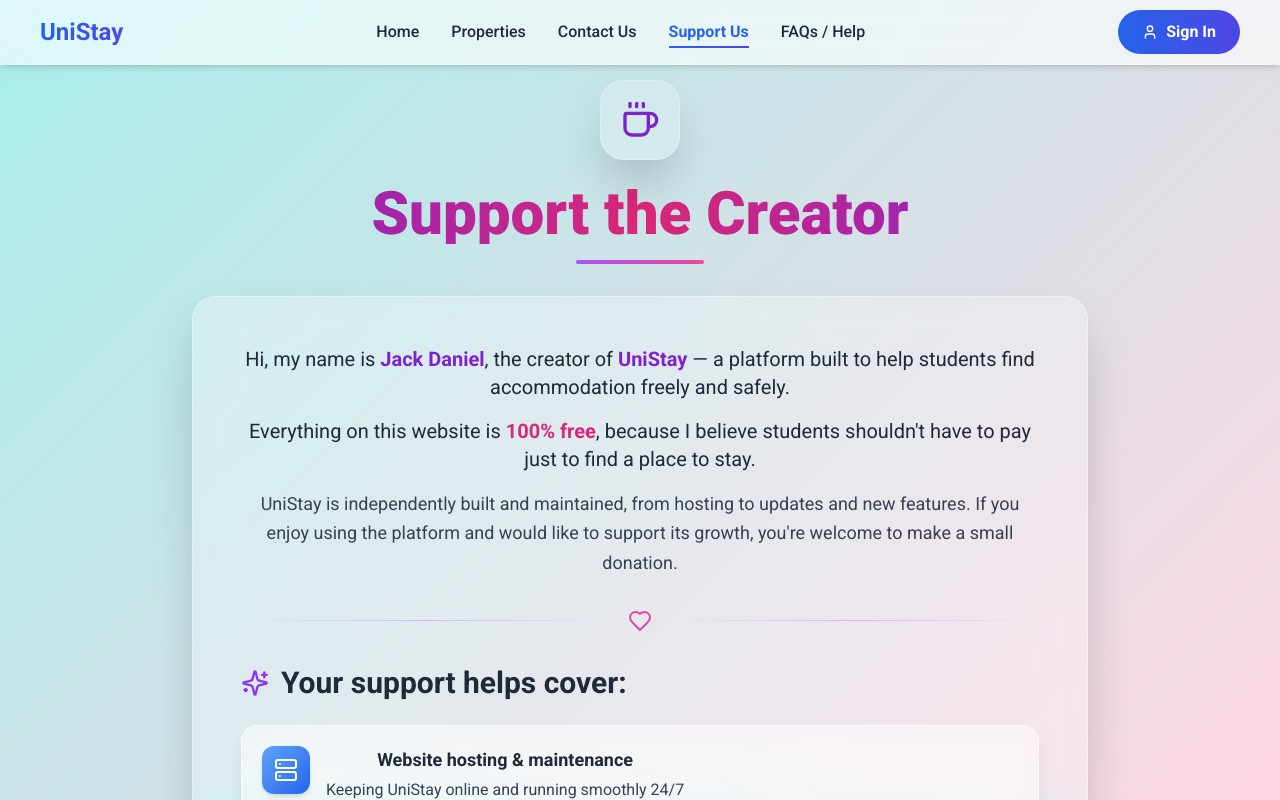
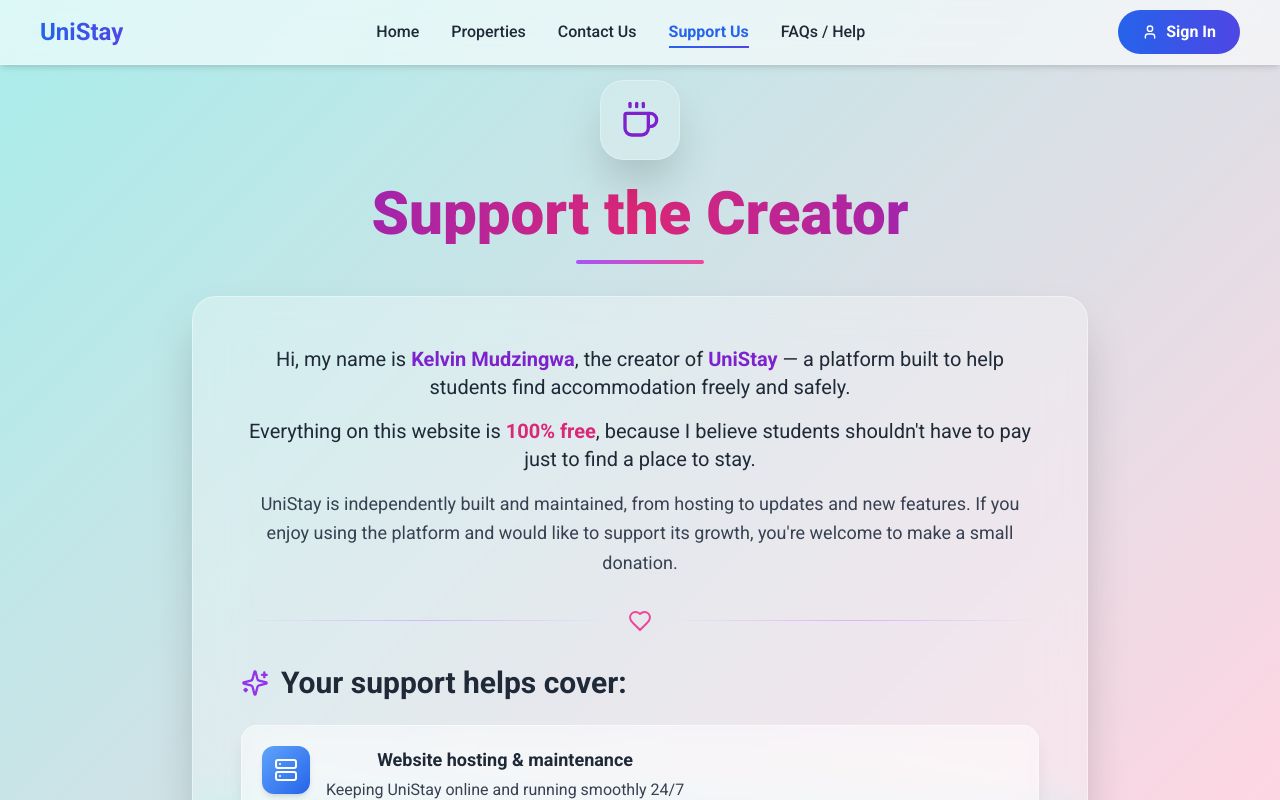
Before and after one commit to kelvin-2/uin-Stay, a React (Vite) app: page /Support in a window 1280 px wide. Shown: the top 800 px of the page. Built offline with nearby package versions, Linux system fonts and the light colour scheme.

Commit message:
Update CreatorSupportMessge.jsx
changed names

```diff
--- a/src/pages/CreatorSupportMessge.jsx
+++ b/src/pages/CreatorSupportMessge.jsx
@@ -24,7 +24,7 @@ const CreatorSupportMessage = () => {
             {/* Introduction */}
             <div className="mb-8">
               <p className="text-gray-800 text-lg md:text-xl leading-relaxed mb-4">
-                Hi, my name is <span className="font-bold text-purple-700">Jack Daniel</span>, the creator of <span className="font-bold text-purple-700">UniStay</span> — a platform built to help students find accommodation freely and safely.
+                Hi, my name is <span className="font-bold text-purple-700">Kelvin Mudzingwa</span>, the creator of <span className="font-bold text-purple-700">UniStay</span> — a platform built to help students find accommodation freely and safely.
               </p>
               <p className="text-gray-800 text-lg md:text-xl leading-relaxed mb-4">
                 Everything on this website is <span className="font-bold text-pink-600">100% free</span>, because I believe students shouldn't have to pay just to find a place to stay.
```
